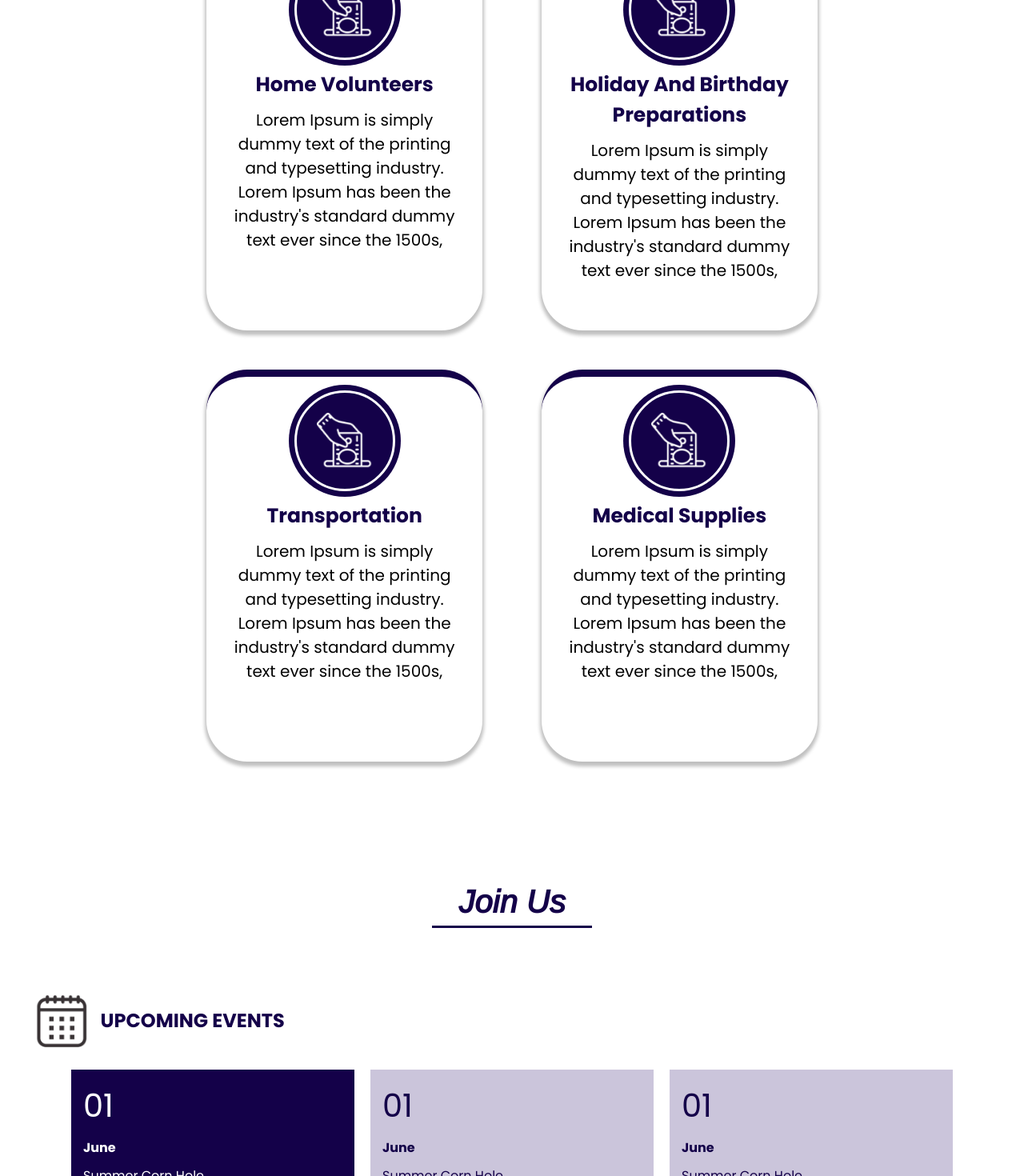
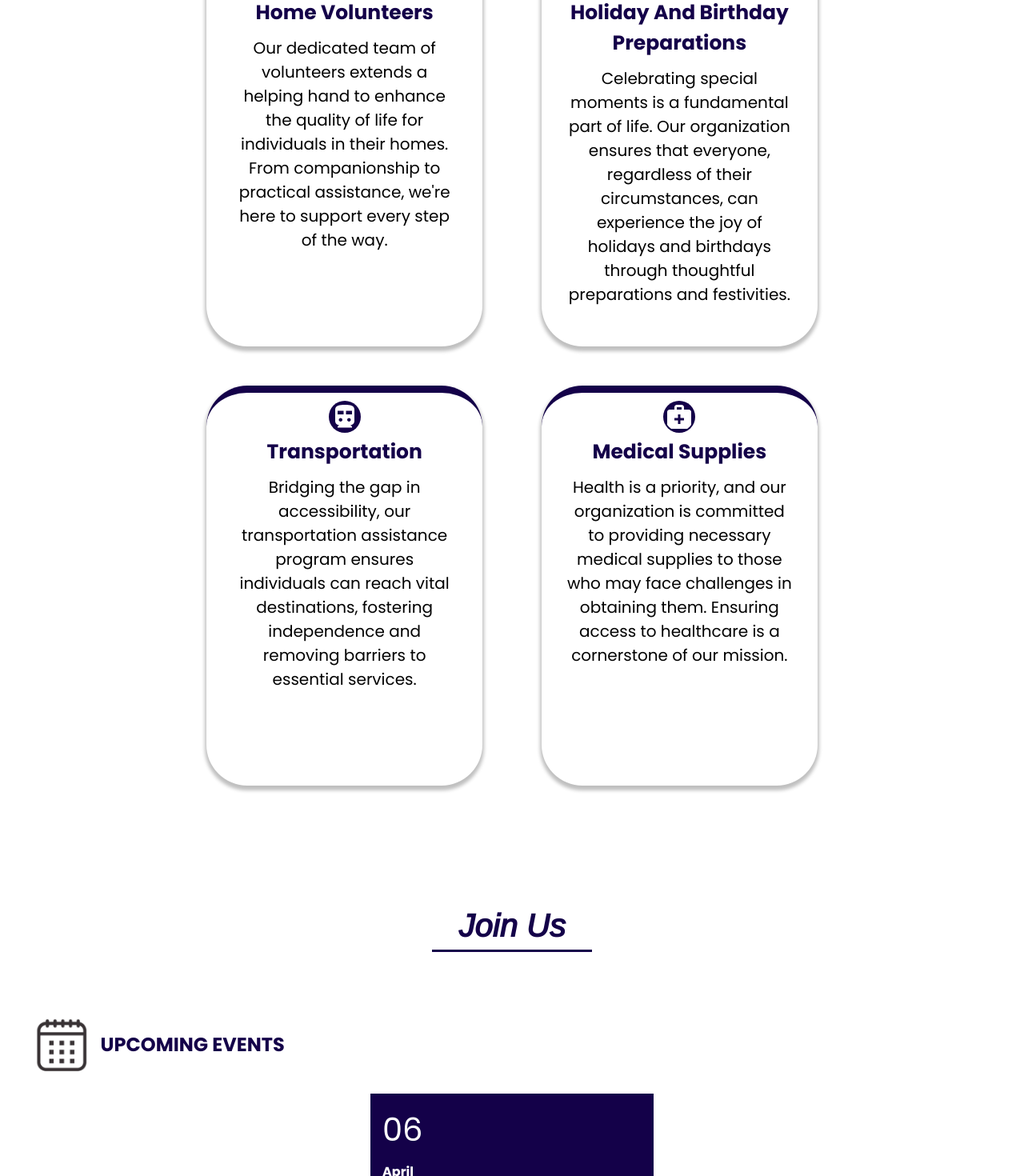
Before and after one commit to jaymbans/phillip-morgan-foundation, a React (Create React App) app in the folder philip-morgan-foundation/: page /#/ in a window 1280 px wide. Shown: the part 1330-2800 px from the top of the page at 80% size. Built offline with nearby package versions, Linux system fonts and the light colour scheme.

Commit message:
updated homepage and about phil section

```diff
--- a/philip-morgan-foundation/package.json
+++ b/philip-morgan-foundation/package.json
@@ -4,9 +4,10 @@
   "version": "0.1.0",
   "private": true,
   "dependencies": {
-    "@emotion/react": "^11.11.0",
+    "@emotion/react": "^11.11.3",
     "@emotion/styled": "^11.11.0",
-    "@mui/material": "^5.13.3",
+    "@mui/icons-material": "^5.15.6",
+    "@mui/material": "^5.15.6",
     "@testing-library/jest-dom": "^5.16.5",
     "@testing-library/react": "^13.4.0",
     "@testing-library/user-event": "^13.5.0",
--- a/philip-morgan-foundation/src/data/homepageData.js
+++ b/philip-morgan-foundation/src/data/homepageData.js
@@ -1,32 +1,32 @@
 export const waysWehelp = [
   {
     title: 'Financial Assistance',
-    description: `Lorem Ipsum is simply dummy text of the printing and typesetting industry. Lorem Ipsum has been the industry's standard dummy text ever since the 1500s,`,
-    imgUrl: 'fundraise'
+    description: `Providing critical financial support to those in need, our organization helps alleviate the burden of expenses, ensuring individuals and families can access essential resources.`,
+    icon: 'money'
   },
   {
     title: 'Meal Assistance',
-    description: `Lorem Ipsum is simply dummy text of the printing and typesetting industry. Lorem Ipsum has been the industry's standard dummy text ever since the 1500s,`,
-    imgUrl: 'events'
+    description: `We believe no one should go hungry. Through our meal assistance program, we provide nourishing food to those facing food insecurity, fostering a healthier and more vibrant community.`,
+    icon: 'food'
   },
   {
     title: 'Home Volunteers',
-    description: `Lorem Ipsum is simply dummy text of the printing and typesetting industry. Lorem Ipsum has been the industry's standard dummy text ever since the 1500s,`,
-    imgUrl: 'donate'
+    description: `Our dedicated team of volunteers extends a helping hand to enhance the quality of life for individuals in their homes. From companionship to practical assistance, we're here to support every step of the way.`,
+    icon: 'volunteer'
   },
   {
     title: 'Holiday and Birthday Preparations',
-    description: `Lorem Ipsum is simply dummy text of the printing and typesetting industry. Lorem Ipsum has been the industry's standard dummy text ever since the 1500s,`,
-    imgUrl: 'donate'
+    description: `Celebrating special moments is a fundamental part of life. Our organization ensures that everyone, regardless of their circumstances, can experience the joy of holidays and birthdays through thoughtful preparations and festivities.`,
+    icon: 'cake'
   },
   {
     title: 'Transportation',
-    description: `Lorem Ipsum is simply dummy text of the printing and typesetting industry. Lorem Ipsum has been the industry's standard dummy text ever since the 1500s,`,
-    imgUrl: 'donate'
+    description: `Bridging the gap in accessibility, our transportation assistance program ensures individuals can reach vital destinations, fostering independence and removing barriers to essential services.`,
+    icon: 'transportation'
   },
   {
     title: 'Medical Supplies',
-    description: `Lorem Ipsum is simply dummy text of the printing and typesetting industry. Lorem Ipsum has been the industry's standard dummy text ever since the 1500s,`,
-    imgUrl: 'donate'
+    description: `Health is a priority, and our organization is committed to providing necessary medical supplies to those who may face challenges in obtaining them. Ensuring access to healthcare is a cornerstone of our mission.`,
+    icon: 'medical'
   },
 ]
--- a/philip-morgan-foundation/src/pages/About/_About.scss
+++ b/philip-morgan-foundation/src/pages/About/_About.scss
@@ -5,6 +5,9 @@
 section {
   font-family: $bree;
   @include page-layout;
+  display: flex;
+  flex-direction: column;
+  justify-content: center;
 
   &>div {
     padding: 5% 2%;
@@ -18,19 +21,8 @@ section {
     justify-content: space-between;
     position: relative;
 
-    &>img {
-      position: absolute;
-      bottom: 0;
-      left: 12.5%;
-
-      @media screen and (max-width: 1000px) {
-        display: none;
-      }
-
-    }
-
     .who {
-      width: 47%;
+      width: 50%;
       max-width: 700px;
 
       p {
@@ -38,24 +30,24 @@ section {
         font-size: 1.75rem;
         margin: 25px 0;
       }
+
+
+      .mobile-img {
+        display: none;
+      }
     }
 
     .images {
+      width: 50%;
       display: flex;
       flex-direction: column;
+      justify-content: center;
       align-items: center;
-      padding-top: 100px;
 
-      .row {
-        flex-wrap: wrap;
-        justify-content: center;
-      }
 
-      .img {
+      img {
         margin: 10px;
-        min-width: 250px;
-        height: 200px;
-        border: 1px solid red;
+        width: 70%;
       }
     }
 
@@ -74,20 +66,23 @@ section {
   .join-us {
     background: #958FA7;
     color: white;
+    width: 100%;
 
     &>.row:first-child {
+      width: 100%;
+
       h1 {
         color: white;
-        width: 40%;
         display: flex;
         line-height: .5;
-
+        display: inline-block;
+        margin-right: 30px;
       }
 
       p {
-        width: 60%;
         max-width: 750px;
         font-size: 1.5rem;
+        display: block;
       }
     }
 
@@ -220,8 +215,9 @@ section {
           display: block;
           margin: 10px auto;
           width: 100%;
-          height: 200px;
-          border: 1px solid red;
+          height: 400px;
+          object-fit: cover;
+          object-position: 0 15%;
         }
       }
 
--- a/philip-morgan-foundation/src/pages/Footer.jsx
+++ b/philip-morgan-foundation/src/pages/Footer.jsx
@@ -16,7 +16,7 @@ function Footer() {
         <a target='_blank' href='https://www.instagram.com/philipmorganfoundation/'><img src={require('../media/footer-ig.png')} /></a>
         <a target='_blank' href='mailto:pmfoundationorg@gmail.com'><img src={require('../media/footer-mail.png')} /></a>
         <p>
-          +1(201)815 1537
+          +1 (201) 815 1537
         </p>
       </div>
       <div className="row">
--- a/philip-morgan-foundation/src/pages/Home/Card.jsx
+++ b/philip-morgan-foundation/src/pages/Home/Card.jsx
@@ -1,11 +1,29 @@
 import React from 'react'
 
+import AttachMoneyIcon from '@mui/icons-material/AttachMoney';
+import FoodBankIcon from '@mui/icons-material/FoodBank';
+import CakeIcon from '@mui/icons-material/Cake';
+import VolunteerActivismIcon from '@mui/icons-material/VolunteerActivism';
+import DirectionsSubwayFilledIcon from '@mui/icons-material/DirectionsSubwayFilled';
+import MedicalServicesIcon from '@mui/icons-material/MedicalServices';
+
 function Card({ info }) {
+  const iconLookup = {
+    "money": AttachMoneyIcon,
+    "food": FoodBankIcon,
+    "volunteer": VolunteerActivismIcon,
+    "cake": CakeIcon,
+    "transportation": DirectionsSubwayFilledIcon,
+    "medical": MedicalServicesIcon
+  }
+
+  const IconComponent = iconLookup[info.icon]
+
   return (
     <div className="card">
-      <div className="img-container">
-        <img src={require(`../../media/${info.imgUrl}.png`)} />
-      </div>
+      {
+        info.icon && <IconComponent />
+      }
       <h5>{info.title}</h5>
       <p>{info.description}</p>
     </div>
--- a/philip-morgan-foundation/src/pages/Home/Home.jsx
+++ b/philip-morgan-foundation/src/pages/Home/Home.jsx
@@ -12,23 +12,11 @@ function Home() {
 
   const [upcomingEvents, setUpcomingEvents] = useState([
     {
-      date: { month: 'June', day: '01' },
-      title: 'summer corn hole tournament',
+      date: { month: 'April', day: '06' },
+      title: '2nd Annual Philip Morgan Foundation Cornhole Tournament',
       timeframe: '10am-7pm',
-      locationName: 'country club'
+      locationName: 'Valley Brook Country Club'
     },
-    {
-      date: { month: 'June', day: '01' },
-      title: 'summer corn hole tournament',
-      timeframe: '10am-7pm',
-      locationName: 'country club'
-    },
-    {
-      date: { month: 'June', day: '01' },
-      title: 'summer corn hole tournament',
-      timeframe: '10am-7pm',
-      locationName: 'country club'
-    }
   ]);
 
 
@@ -53,7 +41,7 @@ function Home() {
           </main>
         </div>
         <div className="homepage-section">
-          <h1>Ways we Help</h1>
+          <h1>Ways we help</h1>
           <main>
             {
               waysWehelp.map((info, idx) => {
@@ -75,7 +63,7 @@ function Home() {
               })
             }
           </div>
-          <Link to='/events' className="blue btn">see more</Link>
+          <Link to='/events' className="blue btn">learn more</Link>
         </div>
       </section>
       <Footer />
--- a/philip-morgan-foundation/src/pages/Home/_Home.scss
+++ b/philip-morgan-foundation/src/pages/Home/_Home.scss
@@ -110,7 +110,7 @@ section {
         background: white;
         max-width: 345px;
         margin: 2% 3%;
-        height: 490px;
+        height: 500px;
         border-radius: 51px;
         display: flex;
         align-items: center;
@@ -119,27 +119,12 @@ section {
         box-shadow: 0px 4px 4px 2px rgba(0, 0, 0, 0.25);
         border-top: 9px solid $phil-blue;
 
-        .img-container {
-          background: $phil-blue;
-          height: 140px;
-          width: 140px;
+        svg {
+          font-size: 40px;
+          padding: 2px;
+          color: white;
           border-radius: 50%;
-          position: relative;
-          @extend %center;
-
-          &::after {
-            content: "";
-            position: absolute;
-            background: none;
-            border: 3px solid white;
-            height: 120px;
-            width: 120px;
-            border-radius: inherit;
-          }
-
-          img {
-            width: 70px;
-          }
+          background-color: $phil-blue;
         }
 
         h5,
@@ -240,9 +225,11 @@ section {
         display: flex;
         @extend %center;
         padding: 5px 10px;
-        width: 100px;
+        width: 120px;
+        white-space: nowrap;
         margin: 15px auto;
         text-transform: uppercase;
+        text-align: center;
       }
     }
   }
--- a/philip-morgan-foundation/src/pages/_Footer.scss
+++ b/philip-morgan-foundation/src/pages/_Footer.scss
@@ -23,6 +23,8 @@ footer {
   }
 
   .row:nth-child(2) {
+    margin: 0 10px;
+
     a {
       margin: 0 10px;
 
@@ -37,18 +39,18 @@ footer {
       color: white;
       font-size: 1.56rem;
       font-family: $poppins;
+      margin: 10px 0;
     }
   }
 
   .row:nth-child(3) {
     p {
       color: rgba(255, 255, 255, 0.6);
-      font-size: 1.56rem;
+      font-size: 14px;
       font-family: $poppins;
       text-align: center;
 
       @media(max-width: 500px) {
-        font-size: 1.3rem;
         margin: 1rem auto;
       }
     }
--- a/philip-morgan-foundation/src/styles/_mixins.scss
+++ b/philip-morgan-foundation/src/styles/_mixins.scss
@@ -9,5 +9,6 @@
 @mixin page-layout() {
   max-width: 2500px;
   width: 100%;
+  min-height: 100vh;
   margin: 0 auto;
 }
--- a/philip-morgan-foundation/src/styles/main.scss
+++ b/philip-morgan-foundation/src/styles/main.scss
@@ -10,10 +10,12 @@
   padding: 0;
 }
 
+
 .App {
   display: flex;
   flex-direction: column;
   justify-content: center;
+  margin: none;
 }
 
 button {
```
Also changed, not shown: philip-morgan-foundation/src/pages/About/About.jsx (+5 -9 lines), philip-morgan-foundation/src/media/phil-with-fish.png (added), 1 other file (tests, documents, lock files or other folders).
